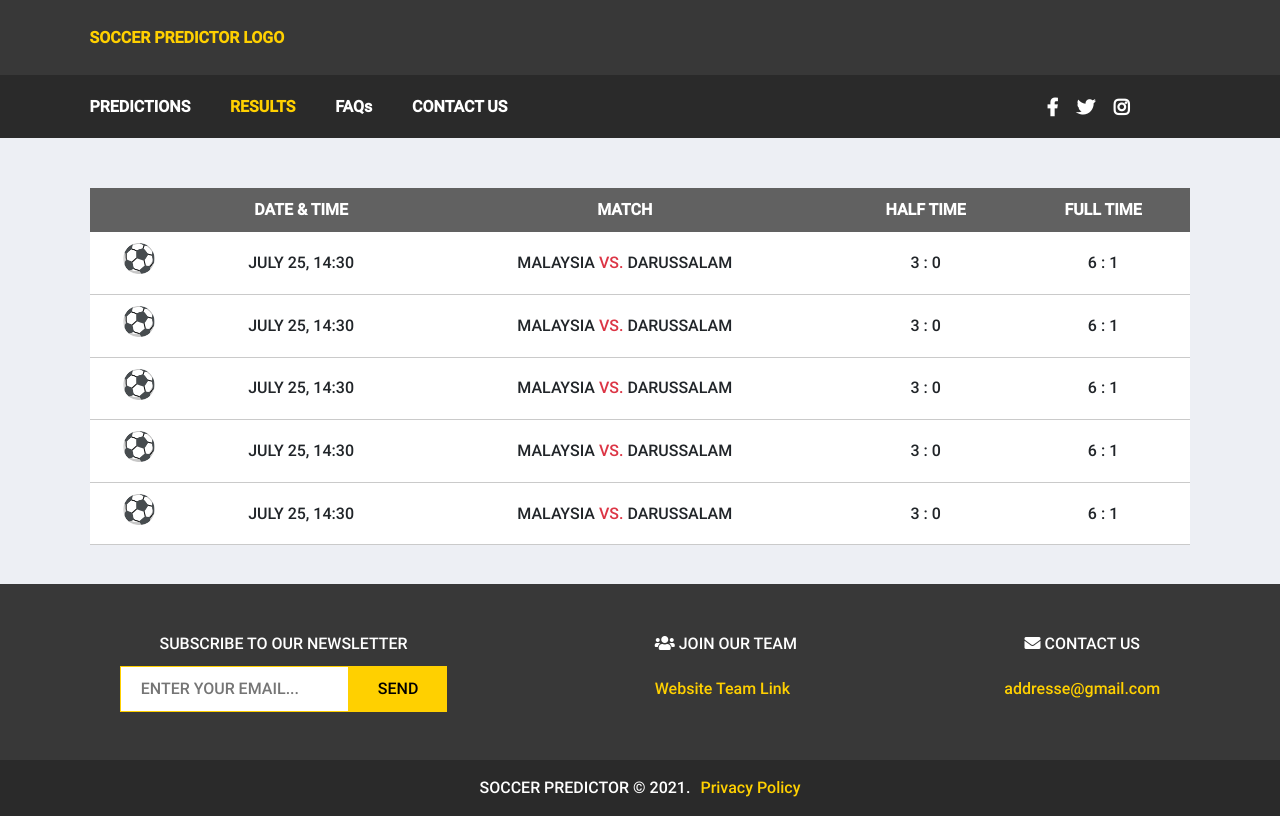
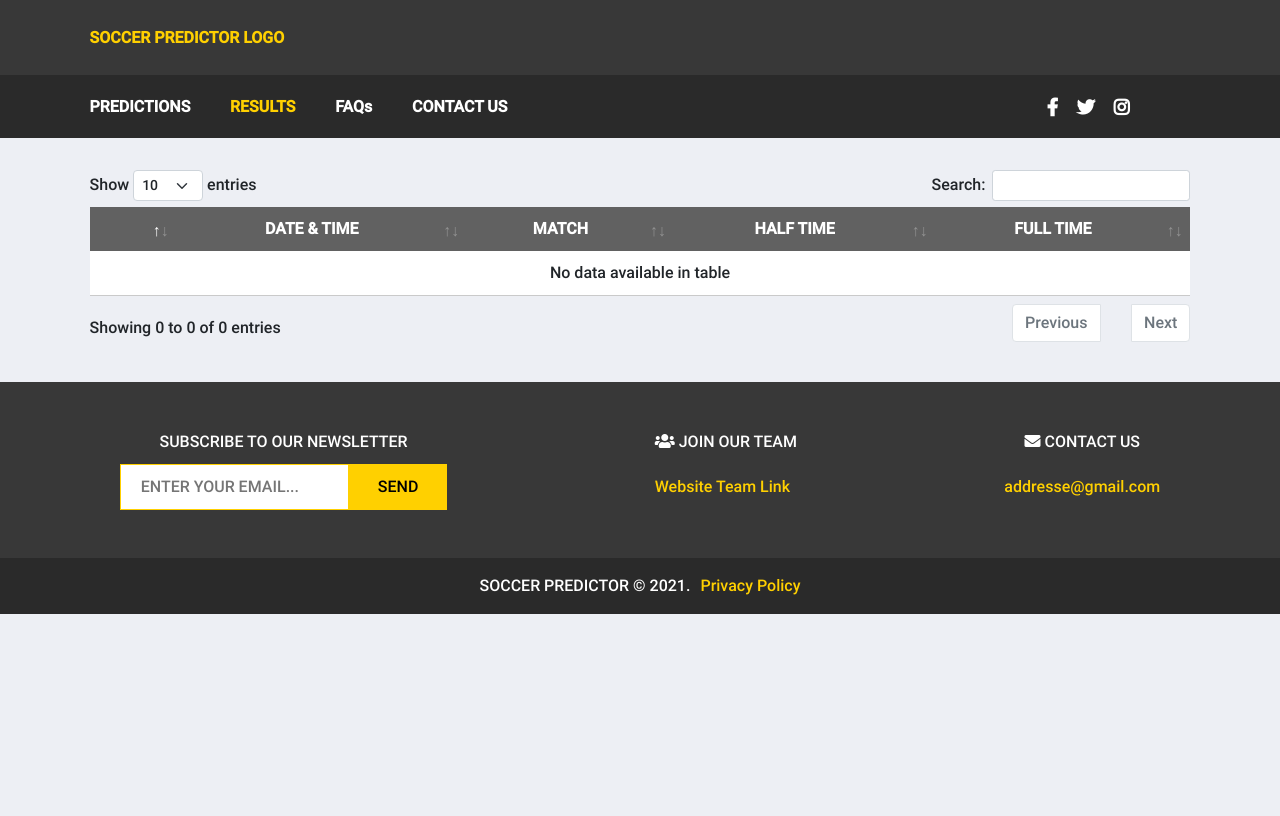
Before and after one commit to godwinmanu/soccer-predictor, a PHP site: page /views/pages/results.php in a window 1280 px wide. After the commit the page ends 614 px from the top, so only its background shows below. Run offline with PHP 8.4, Linux system fonts and the light colour scheme; data that the repository does not hold is empty.

Commit message:
Fecth matches data from API and display them for predictions and results tabs

```diff
--- a/public/css/results.css
+++ b/public/css/results.css
@@ -17,10 +17,6 @@
 
 } */
 
-table{
-    margin-top: 150px;
-}
-
 .team_logo > img {
     height: 15px;
     width: 20px;
--- a/views/pages/results.php
+++ b/views/pages/results.php
@@ -11,8 +11,7 @@
 
 <?php ob_start(); ?>
 
-   <div class="main">
-
+   <div class="main" id="tab">
         <!-- <div class="filters">
             <select name="hour-filter" id="hour-filter">
                 <option value="last 24 hours" selected>Last 24 hours</option>
@@ -38,27 +37,14 @@
                 </tr>
             </thead>
             <tbody>
-                <?php
-                    for($i = 0; $i < 5; $i++){
-                        ?>
-                            <tr>
-                                <td><h3> &#x26BD;</h3></td>
-                                <td>JULY 25, 14:30</td>
-                                <td>MALAYSIA <span class="text-danger"> VS. </span> DARUSSALAM</td>
-                                <td>3 : 0</td>
-                                <td>6 : 1</td>
-                            </tr>
-                        <?php
-                    }
-                ?>
 
                 <?php foreach ($result['matches'] as $key => $value) { ?>
                     <tr>
                         <td><h3> &#x26BD;</h3></td>
                         <td> <?= $value['status'] != "SCHEDULED" ? $value['status'] : $value['utcDate'] ?> </td>
-                        <td class="team_logo"> <?= empty($value['homeTeam']) ? "- vs -" : '<img src="'.'https://crests.football-data.org/'.$value['homeTeam']['id'].'.svg'.'" alt="">'.$value['homeTeam']['name'] ." vs " . '<img src="'.'https://crests.football-data.org/'.$value['awayTeam']['id'].'.svg'.'" alt="">'.$value['awayTeam']['name']  ?> </td>
-                        <td> <?= $value['score']['fullTime']['homeTeam'] ." - ". $value['score']['fullTime']['homeTeam'] ?> </td>
-                        <td> <?= $value['score']['fullTime']['homeTeam'] ." - ". $value['score']['fullTime']['homeTeam'] ?> </td>
+                        <td class="team_logo"> <?= empty($value['homeTeam']) ? "- VS -" : '<img src="'.'https://crests.football-data.org/'.$value['homeTeam']['id'].'.svg'.'" alt="">'.$value['homeTeam']['name'] ." vs " . '<img src="'.'https://crests.football-data.org/'.$value['awayTeam']['id'].'.svg'.'" alt="">'.$value['awayTeam']['name']  ?> </td>
+                        <td> <?= $value['score']['halfTime']['homeTeam'] ." - ". $value['score']['halfTime']['awayTeam'] ?> </td>
+                        <td> <?= $value['score']['fullTime']['homeTeam'] ." - ". $value['score']['fullTime']['awayTeam'] ?> </td>
                     </tr>
                 <?php } ?>
             </tbody>
@@ -68,8 +54,14 @@
     <script>
         $(function(){
             $("#results-tab").css({
-                color: "rgb(255, 208, 0)"
+                color: "rgb(255, 208, 0)",
             });
+
+            $(".main").css({
+                paddingTop: "170px"
+            });
+
+            $("table").DataTable();
         });
     </script>
 
--- a/views/partials/menu.php
+++ b/views/partials/menu.php
@@ -1,13 +1,13 @@
 <header>
     <div class="jumbotron">
-        <a href="/soccer_predictor/index.php">SOCCER PREDICTOR LOGO</a>
+        <a href="/index.php">SOCCER PREDICTOR LOGO</a>
     </div>
     <nav>
         <ul>
-            <li> <a href="/soccer_predictor/index.php" id="predictions-tab"> PREDICTIONS  </a></li>
-            <li> <a href="/soccer_predictor/views/pages/results.php" id="results-tab"> RESULTS </a></li>
-            <li> <a href="/soccer_predictor/views/pages/faq.php" id="faqs-tab"> FAQs </a></li>
-            <li> <a href="/soccer_predictor/views/pages/contactus.php" id="contact-us-tab"> CONTACT US </a></li>
+            <li> <a href="/index.php" id="predictions-tab"> PREDICTIONS  </a></li>
+            <li> <a href="/views/pages/results.php" id="results-tab"> RESULTS </a></li>
+            <li> <a href="/views/pages/faq.php" id="faqs-tab"> FAQs </a></li>
+            <li> <a href="/views/pages/contactus.php" id="contact-us-tab"> CONTACT US </a></li>
         </ul>
 
         <div class="social-networks">
```
Also changed, not shown: index.php (+19 -13 lines).
